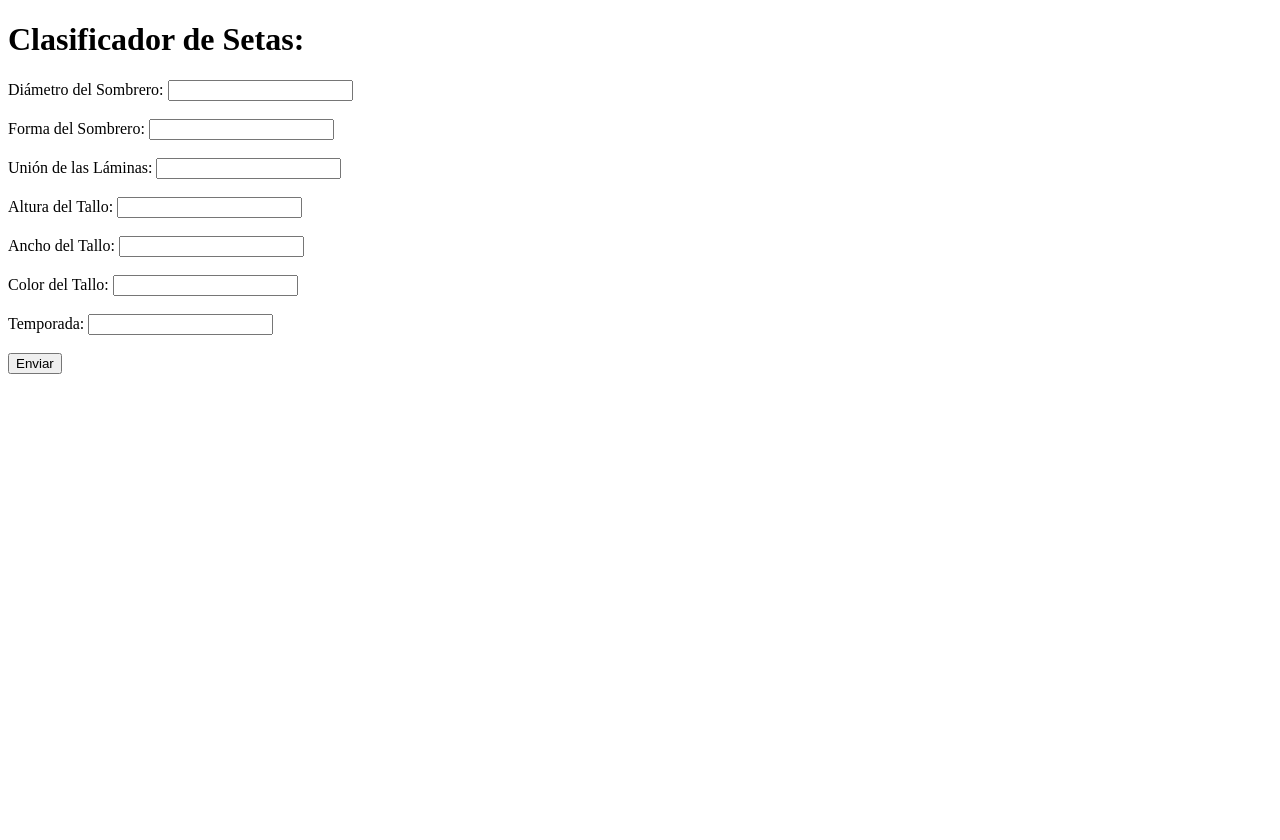
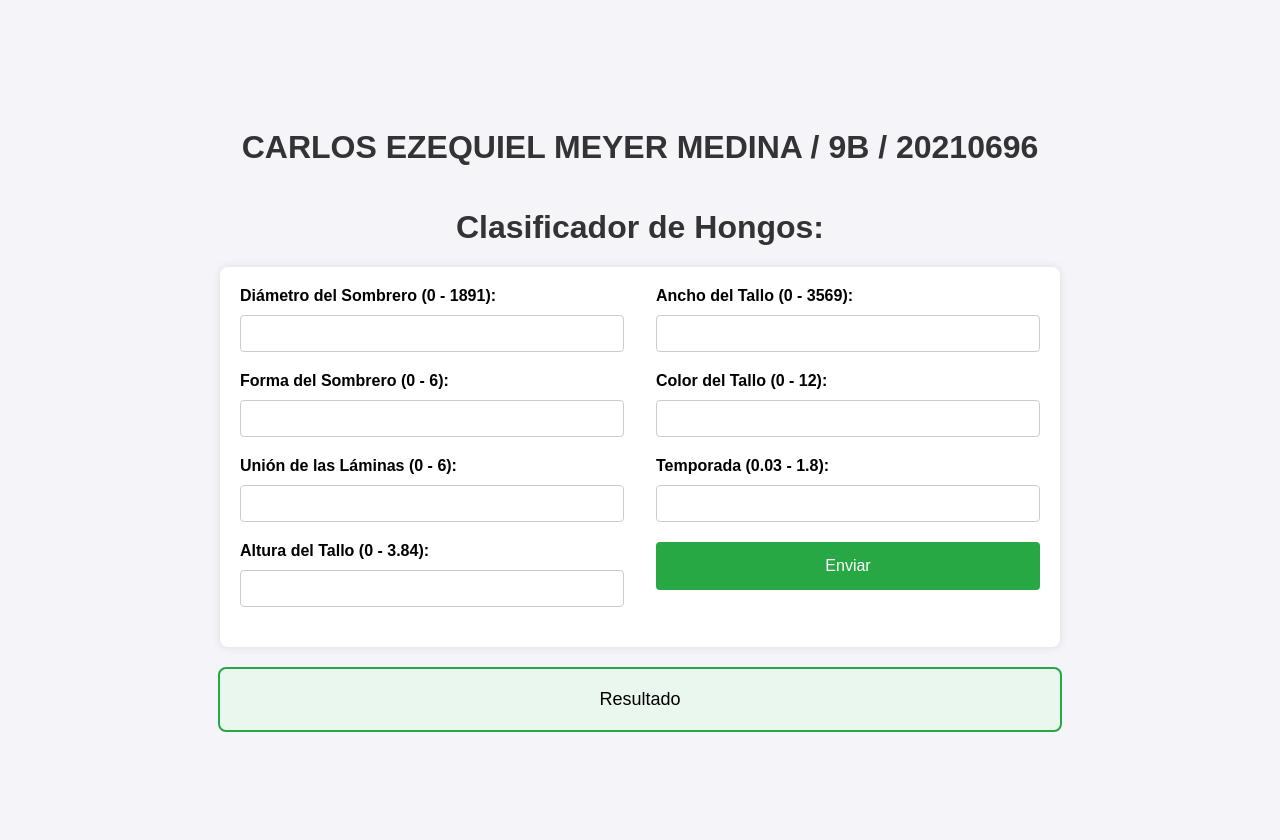
Before and after one commit to CarlosMeyer400400/flaskProyectoMes2, a Flask app: page / in a window 1280 px wide. Before the commit the page ends 374 px from the top, so only its background shows below. Run offline with Flask 3, Linux system fonts and the light colour scheme.

Commit message:
USO DE DATASET DEL PROYECTO DE MES1 CON MAS DISENO

```diff
--- a/templates/formulario.html
+++ b/templates/formulario.html
@@ -1,7 +1,78 @@
 <!DOCTYPE html>
 <html>
 <head>
-    <title>Clasificador de Setas</title>
+    <title>Clasificador de Hongos</title>
+    <style>
+        body {
+            font-family: Arial, sans-serif;
+            background-color: #f4f4f9;
+            margin: 0;
+            padding: 20px;
+            display: flex;
+            justify-content: center;
+            align-items: center;
+            height: 100vh;
+            flex-direction: column;
+        }
+        h1 {
+            color: #333;
+            text-align: center;
+        }
+        .container {
+            width: 100%;
+            max-width: 800px;
+            display: flex;
+            flex-direction: column;
+            align-items: center;
+        }
+        form {
+            width: 100%;
+            display: flex;
+            justify-content: space-between;
+            padding: 20px;
+            background-color: #fff;
+            box-shadow: 0 0 10px rgba(0, 0, 0, 0.1);
+            border-radius: 8px;
+        }
+        .column {
+            width: 48%;
+        }
+        label {
+            display: block;
+            margin-bottom: 10px;
+            font-weight: bold;
+        }
+        input[type="text"] {
+            width: calc(100% - 22px);
+            padding: 10px;
+            margin-bottom: 20px;
+            border: 1px solid #ccc;
+            border-radius: 4px;
+        }
+        input[type="submit"] {
+            width: 100%;
+            padding: 15px;
+            background-color: #28a745;
+            border: none;
+            border-radius: 4px;
+            color: white;
+            font-size: 16px;
+            cursor: pointer;
+        }
+        input[type="submit"]:hover {
+            background-color: #218838;
+        }
+        #resultado {
+            width: 100%;
+            padding: 20px;
+            background-color: #e9f7ef;
+            border: 2px solid #28a745;
+            border-radius: 8px;
+            text-align: center;
+            font-size: 18px;
+            margin-top: 20px;
+        }
+    </style>
     <script>
         function clasificarSetas(event) {
             event.preventDefault();
@@ -25,7 +96,7 @@
                 if (data.error) {
                     document.getElementById('resultado').innerText = 'Error: ' + data.error;
                 } else {
-                    document.getElementById('resultado').innerText = 'La seta es ' + data.class;
+                    document.getElementById('resultado').innerText = 'El Hongo es ' + data.class;
                 }
             })
             .catch(error => {
@@ -36,31 +107,37 @@
     </script>
 </head>
 <body>
-    <h1>Clasificador de Setas:</h1>
-    <form id="formulario" onsubmit="clasificarSetas(event)">
-        <label for="cap_diameter">Diámetro del Sombrero:</label>
-        <input type="text" id="cap_diameter" name="cap_diameter"><br><br>
+    <div class="container">
+        <h1>CARLOS EZEQUIEL MEYER MEDINA / 9B / 20210696 </h1>
+        <h1>Clasificador de Hongos:</h1>
+        <form id="formulario" onsubmit="clasificarSetas(event)">
+            <div class="column">
+                <label for="cap_diameter">Diámetro del Sombrero (0 - 1891):</label>
+                <input type="text" id="cap_diameter" name="cap_diameter">
 
-        <label for="cap_shape">Forma del Sombrero:</label>
-        <input type="text" id="cap_shape" name="cap_shape"><br><br>
+                <label for="cap_shape">Forma del Sombrero (0 - 6):</label>
+                <input type="text" id="cap_shape" name="cap_shape">
 
-        <label for="gill_attachment">Unión de las Láminas:</label>
-        <input type="text" id="gill_attachment" name="gill_attachment"><br><br>
+                <label for="gill_attachment">Unión de las Láminas (0 - 6):</label>
+                <input type="text" id="gill_attachment" name="gill_attachment">
 
-        <label for="stem_height">Altura del Tallo:</label>
-        <input type="text" id="stem_height" name="stem_height"><br><br>
+                <label for="stem_height">Altura del Tallo (0 - 3.84):</label>
+                <input type="text" id="stem_height" name="stem_height">
+            </div>
+            <div class="column">
+                <label for="stem_width">Ancho del Tallo (0 - 3569):</label>
+                <input type="text" id="stem_width" name="stem_width">
 
-        <label for="stem_width">Ancho del Tallo:</label>
-        <input type="text" id="stem_width" name="stem_width"><br><br>
+                <label for="stem_color">Color del Tallo (0 - 12):</label>
+                <input type="text" id="stem_color" name="stem_color">
 
-        <label for="stem_color">Color del Tallo:</label>
-        <input type="text" id="stem_color" name="stem_color"><br><br>
+                <label for="season">Temporada (0.03 - 1.8):</label>
+                <input type="text" id="season" name="season">
 
-        <label for="season">Temporada:</label>
-        <input type="text" id="season" name="season"><br><br>
-
-        <input type="submit" value="Enviar">
-    </form>
-    <p id="resultado"></p>
+                <input type="submit" value="Enviar">
+            </div>
+        </form>
+        <div id="resultado">Resultado</div>
+    </div>
 </body>
 </html>
```
